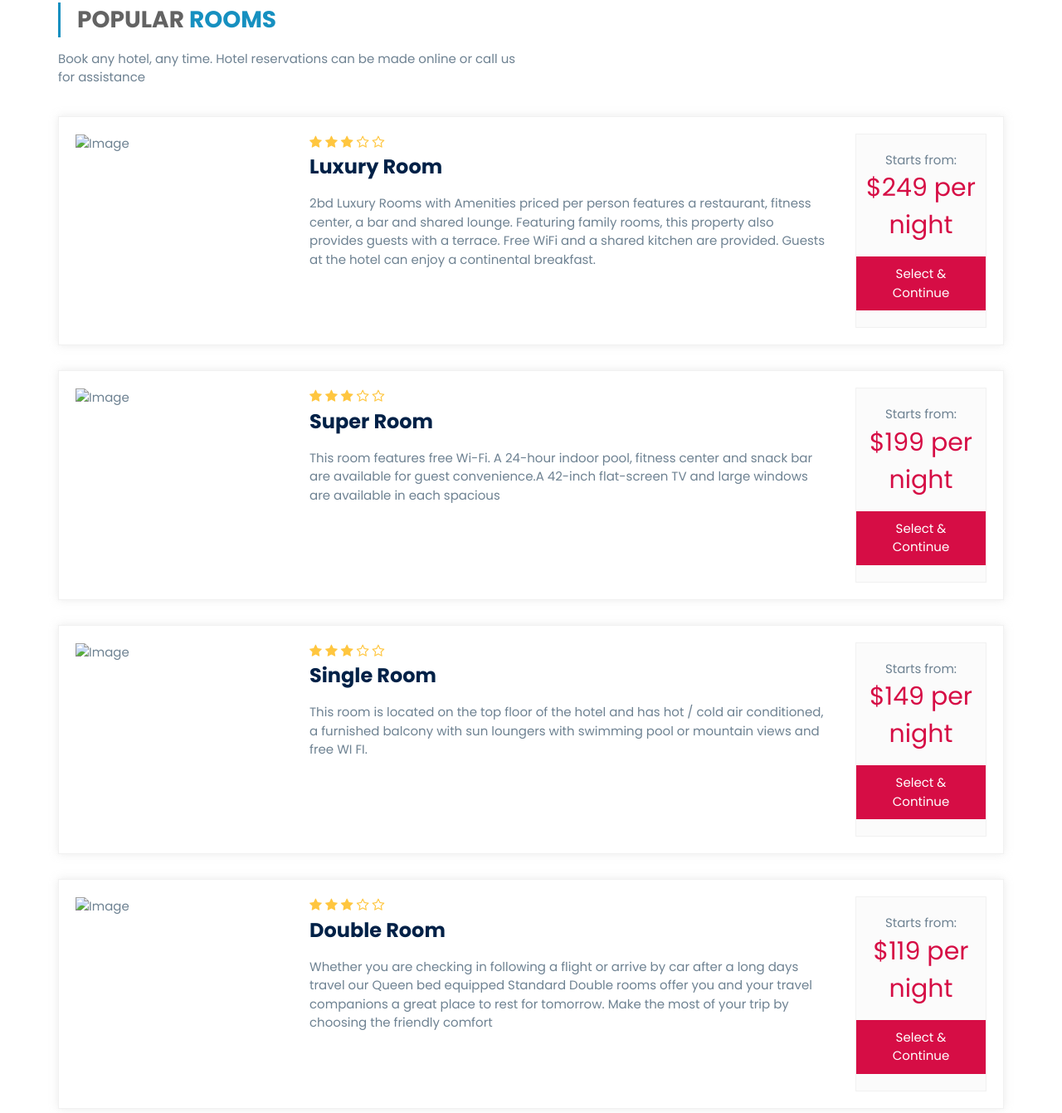
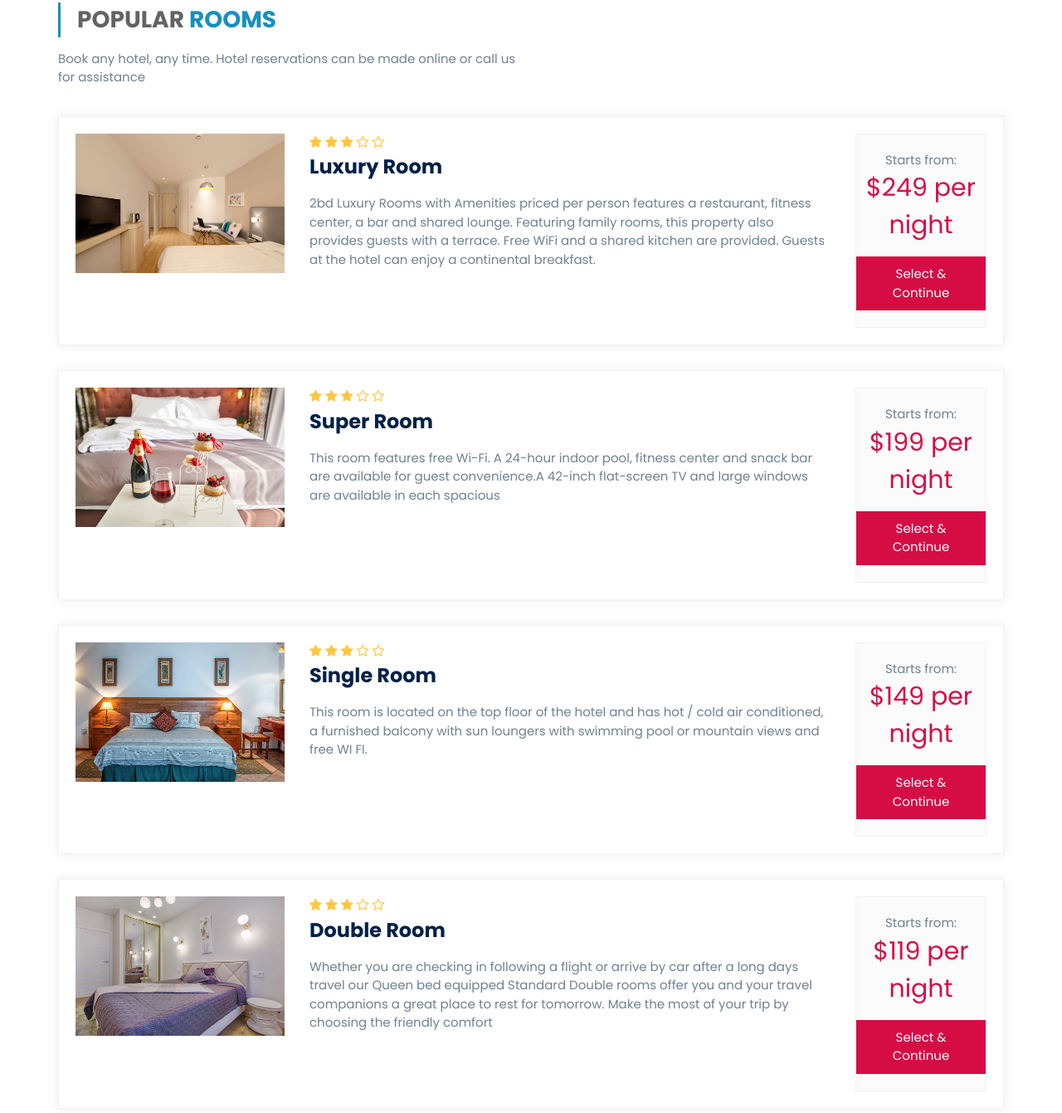
Before and after one commit to monmaheen/DestinationAirlines, a plain HTML site: page list-view.html in a window 1280 px wide. Shown: the part 379-1720 px from the top of the page at 83% size. Drawn offline with nearby package versions, Linux system fonts and the light colour scheme.

Commit message:
Update list-view.html

```diff
--- a/list-view.html
+++ b/list-view.html
@@ -148,7 +148,7 @@
                         <div class="room-item mar-bottom-30">
                             <div class="row">
                                 <div class="col-md-3">
-                                    <img src="images/hotel/room-1.jpg" alt="Image">
+                                    <img src="images/room-1.jpg" alt="Image">
                                 </div>
                                 <div class="col-md-7">
                                     <div class="room-content">
@@ -175,7 +175,7 @@
                         <div class="room-item mar-bottom-30">
                             <div class="row">
                                 <div class="col-md-3">
-                                    <img src="images/hotel/room-2.jpg" alt="Image">
+                                    <img src="images/room-2.jpg" alt="Image">
                                 </div>
                                 <div class="col-md-7">
                                     <div class="room-content">
@@ -202,7 +202,7 @@
                         <div class="room-item mar-bottom-30">
                             <div class="row">
                                 <div class="col-md-3">
-                                    <img src="images/hotel/room-3.jpg" alt="Image">
+                                    <img src="images/room-3.jpg" alt="Image">
                                 </div>
                                 <div class="col-md-7">
                                     <div class="room-content">
@@ -229,7 +229,7 @@
                         <div class="room-item mar-bottom-30">
                             <div class="row">
                                 <div class="col-md-3">
-                                    <img src="images/hotel/room-4.jpg" alt="Image">
+                                    <img src="images/room-4.jpg" alt="Image">
                                 </div>
                                 <div class="col-md-7">
                                     <div class="room-content">
```
